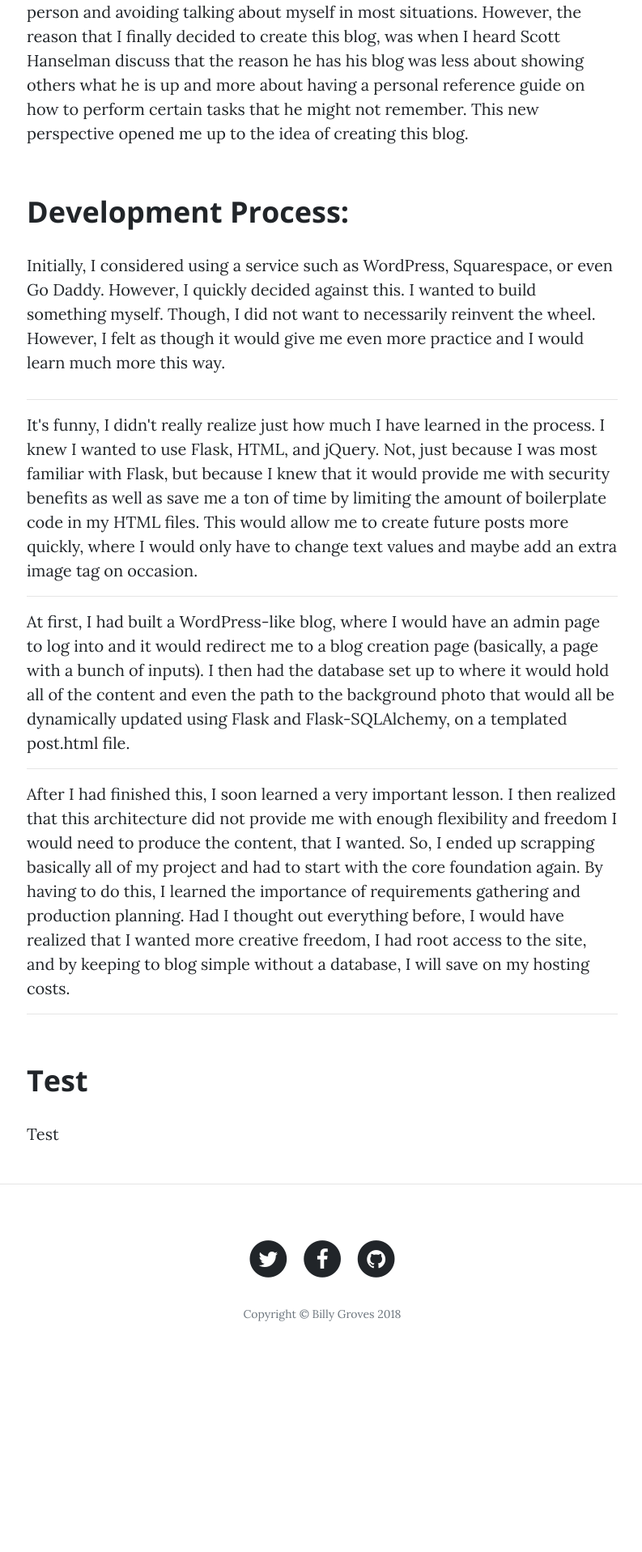
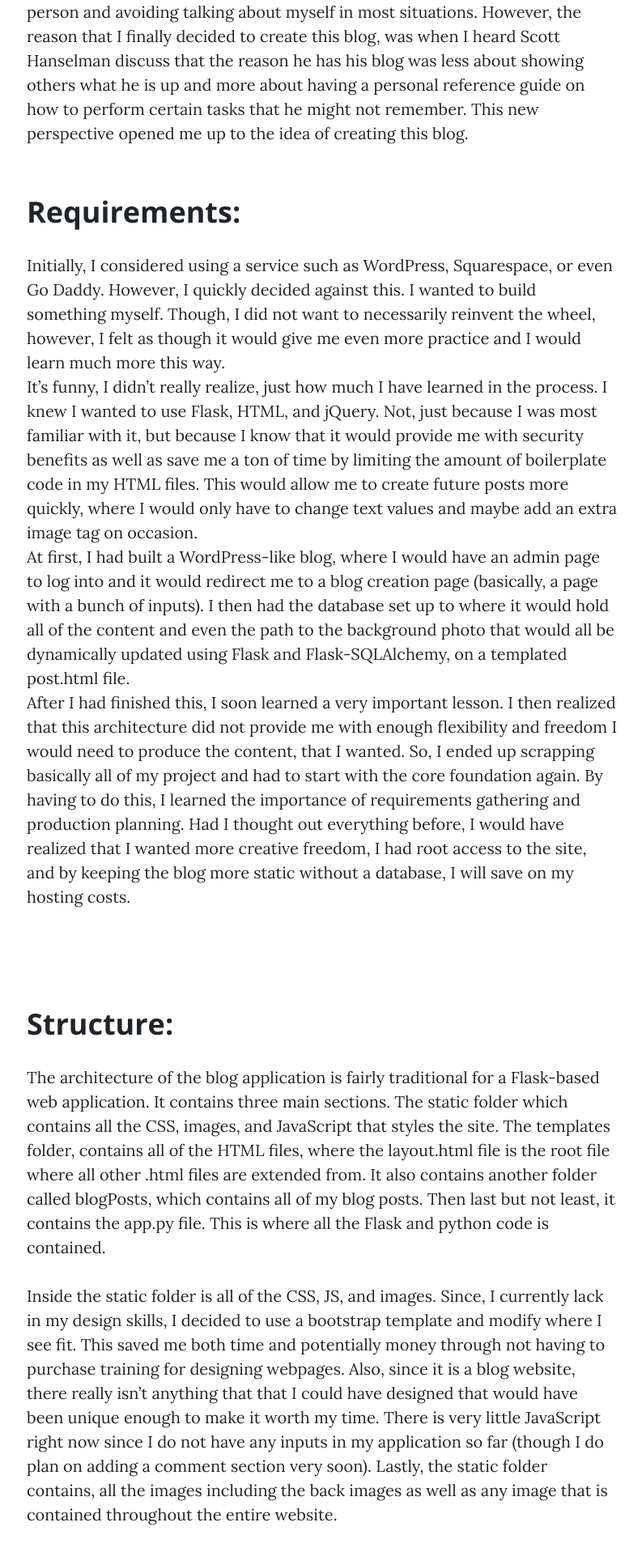
Before and after one commit to billyggroves/myBlog, a Flask app: template templates/blogPosts/myBlog.html in a window 1280 px wide. Shown: the part 824-2741 px from the top of the page at 81% size, without its empty margins (242-1035 px from the left). Before the commit the page ends 2456 px from the top, so only its background shows below. Run offline with Flask 2, Linux system fonts and the light colour scheme; the template is opened without the code that fills it, so the values that code supplies are empty; some libraries are stand-ins or nearby versions.

Commit message:
Add to post My Blog

```diff
--- a/templates/blogPosts/myBlog.html
+++ b/templates/blogPosts/myBlog.html
@@ -41,39 +41,68 @@
               what he is up and more about having a personal reference guide on how to perform certain tasks that he
               might not remember. This new perspective opened me up to the idea of creating this blog.
             </p>
-            <h2 class="section-heading">Development Process:</h2>
+            <h2 class="section-heading">Requirements:</h2>
             <p>
               Initially, I considered using a service such as WordPress, Squarespace, or even Go Daddy.
               However, I quickly decided against this. I wanted to build something myself.
-              Though, I did not want to necessarily reinvent the wheel. However,
-              I felt as though it would give me even more practice and I would learn much more this way.
-              <hr>
-              It's funny, I didn't really realize just how much I have learned in the process.
-              I knew I wanted to use Flask, HTML, and jQuery.
-              Not, just because I was most familiar with Flask,
-              but because I knew that it would provide me with security benefits as well as save me a
-              ton of time by limiting the amount of boilerplate code in my HTML files. This would allow
-              me to create future posts more quickly, where I would only have to change text values and
-              maybe add an extra image tag on occasion.
-              <hr>
-              At first, I had built a WordPress-like blog, where I would have an admin page to log into
-              and it would redirect me to a blog creation page (basically, a page with a bunch of inputs).
-              I then had the database set up to where it would hold all of the content and even the path to
-              the background photo that would all be dynamically updated using Flask and Flask-SQLAlchemy,
+              Though, I did not want to necessarily reinvent the wheel, however, I felt as though it
+              would give me even more practice and I would learn much more this way.
+              <br>
+              It’s funny, I didn’t really realize, just how much I have learned in the process.
+              I knew I wanted to use Flask, HTML, and jQuery. Not, just because I was most familiar with it,
+              but because I know that it would provide me with security benefits as well as save me a ton of
+              time by limiting the amount of boilerplate code in my HTML files. This would allow me to create
+              future posts more quickly, where I would only have to change text values and maybe add an extra
+              image tag on occasion.
+              <br>
+              At first, I had built a WordPress-like blog, where I would have an admin page to log into and
+              it would redirect me to a blog creation page (basically, a page with a bunch of inputs).
+              I then had the database set up to where it would hold all of the content and even the path
+              to the background photo that would all be dynamically updated using Flask and Flask-SQLAlchemy,
               on a templated post.html file.
-              <hr>
-              After I had finished this, I soon learned a very important lesson. I then realized that this
-              architecture did not provide me with enough flexibility and freedom I would need to produce
-              the content, that I wanted. So, I ended up scrapping basically all of my project and had to
-              start with the core foundation again. By having to do this, I learned the importance of requirements
-              gathering and production planning. Had I thought out everything before, I would have realized
-              that I wanted more creative freedom, I had root access to the site, and by keeping to blog simple
-              without a database, I will save on my hosting costs.
-              <hr>
-
+              <br>
+              After I had finished this, I soon learned a very important lesson.
+              I then realized that this architecture did not provide me with enough flexibility and
+              freedom I would need to produce the content, that I wanted.
+              So, I ended up scrapping basically all of my project and had to start with the core foundation again.
+              By having to do this, I learned the importance of requirements gathering and production planning.
+              Had I thought out everything before, I would have realized that I wanted more creative freedom,
+              I had root access to the site, and by keeping the blog more static without a database,
+              I will save on my hosting costs.
             </p>
-            <h2 class="section-heading">Test</h2>
-            <p>Test</p>
+            <br>
+            <h2 class="section-heading">Structure:</h2>
+            <p>
+              The architecture of the blog application is fairly traditional for a Flask-based web application.
+              It contains three main sections. The static folder which contains all the CSS, images, and
+              JavaScript that styles the site. The templates folder, contains all of the HTML files, where the
+              layout.html file is the root file where all other .html files are extended from.
+              It also contains another folder called blogPosts, which contains all of my blog posts. Then last
+              but not least, it contains the app.py file. This is where all the Flask and python code is contained.
+              <br>
+              <!-- <img src="/static/img/profilePic.jpg" class="rounded-circle"> -->
+              <br>
+              Inside the static folder is all of the CSS, JS, and images. Since, I currently lack in my design skills,
+              I decided to use a bootstrap template and modify where I see fit. This saved me both time and potentially
+              money through not having to purchase training for designing webpages. Also, since it is a blog website,
+              there really isn’t anything that that I could have designed that would have been unique enough to make
+              it worth my time. There is very little JavaScript right now since I do not have any inputs in my application
+              so far (though I do plan on adding a comment section very soon).  Lastly, the static folder contains, all
+              the images including the back images as well as any image that is contained throughout the entire website.
+              <br>
+              <!-- <img src="/static/img/profilePic.jpg" class="rounded-circle"> -->
+              <br>
+              The templates folder contains all my HTML files which stores all the information that I need displayed
+              to the user. With Flask, you generally use one HTML file that contains an abstract template for all of
+              your other HTML files. This is what I have labeled as layout.html file. It contains all the code that
+              would need to be shared under all of my HTML files. By using the feature Flask-JSGlue, with this layout.html
+              file, I saved a significant amount of time and did not have to write near as much boiler plate code, which
+              left me with simple clean code that is easy to read and create.
+              <br>
+              <!-- <img src="/static/img/profilePic.jpg" class="rounded-circle"> -->
+              <br>
+            </p>
+            <br>
           </div>
         </div>
       </div>
```
